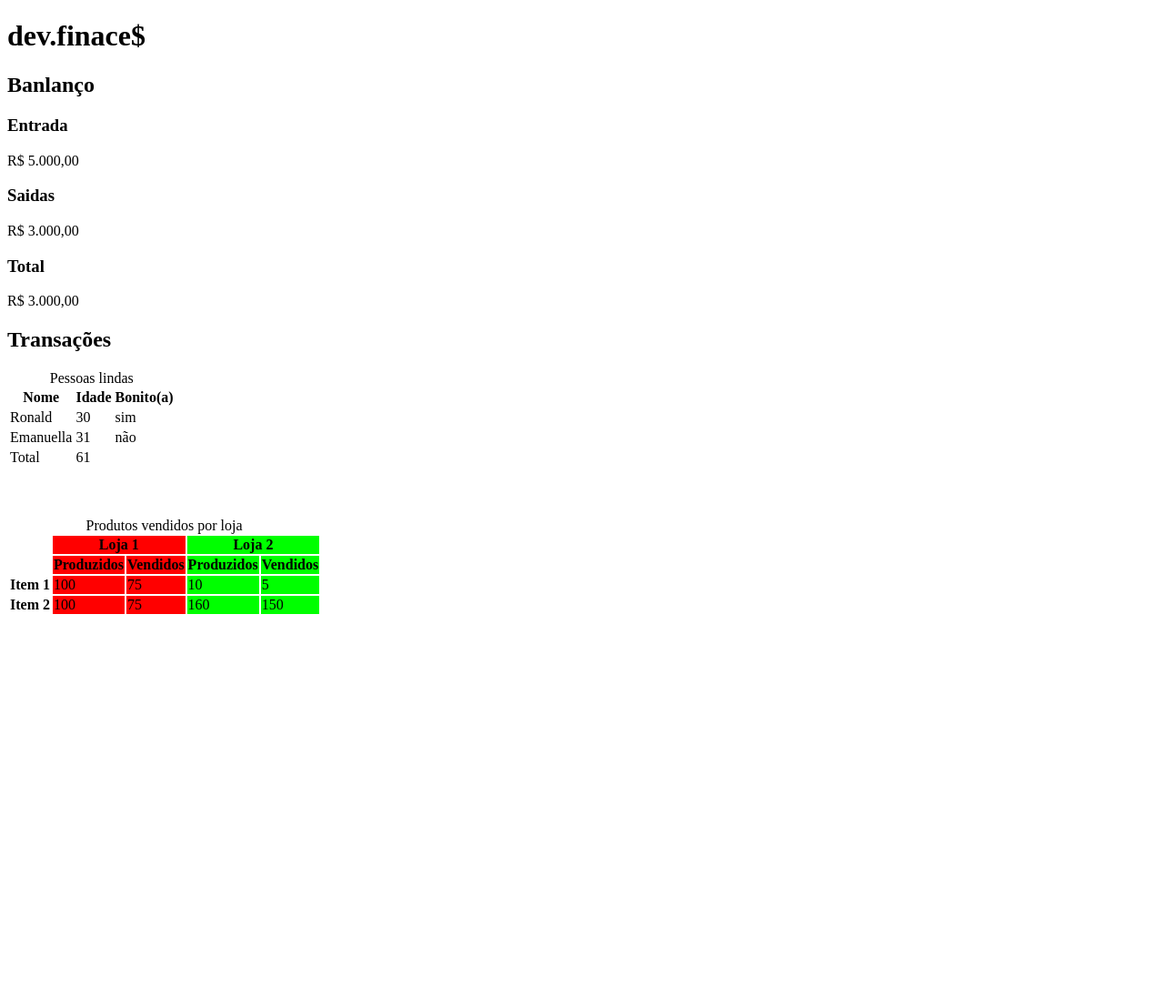
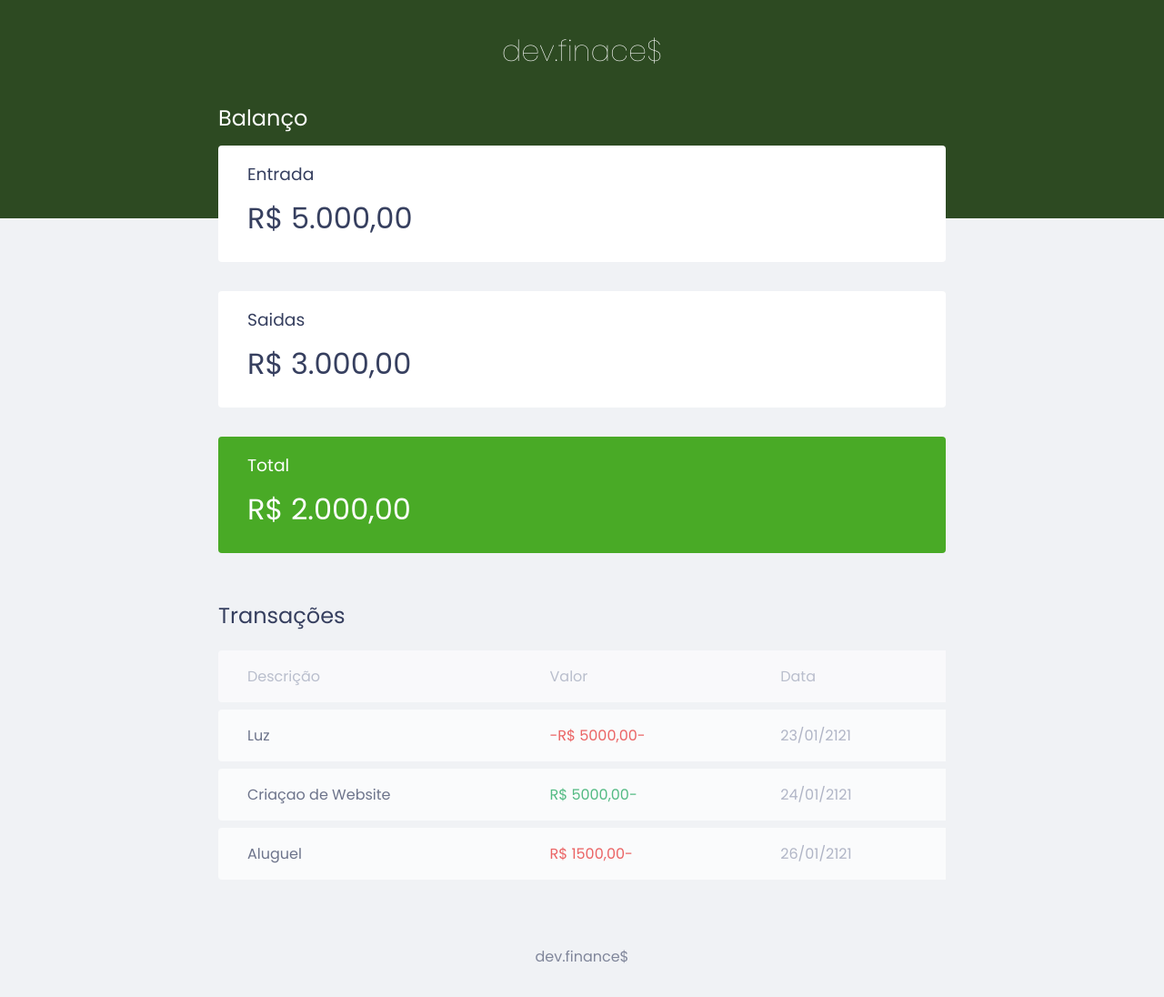
Before and after one commit to Ronaldss/Maratona-Discover--Rocketseat, a plain HTML site: page index.html in a window 1280 px wide. Shown: the whole page at 91% size. Before the commit the page ends 800 px from the top, so only its background shows below. Drawn offline with Linux system fonts and the light colour scheme.

Commit message:
Primeira estruturação da table e finalizando o primeiro dia da Maratona Discover

```diff
--- a/index.html
+++ b/index.html
@@ -5,120 +5,65 @@
   <meta http-equiv="X-UA-Compatible" content="IE=edge">
   <meta name="viewport" content="width=device-width, initial-scale=1.0">
   <title>Maratona Discover</title>
-  <style>
-    /* table {
-      border: solid 1px #000;
-      margin-bottom: 50px;
-    }
-    th {
-      background-color:dimgray;
-    }
-    td {
-      background-color:antiquewhite;
-    } */
-  </style>
+  <link rel="stylesheet" href="./styles.css">
+  <link rel="preconnect" href="https://fonts.gstatic.com">
+  <link rel="preconnect" href="https://fonts.gstatic.com">
+<link href="https://fonts.googleapis.com/css2?family=Poppins:ital,wght@0,100;0,400;0,700;0,800;1,100;1,400;1,700&display=swap" rel="stylesheet">
 </head>
 <body>
-  <h1>dev.finace$</h1>
-
-  <h2>Banlanço</h2>
+  <header>
+    <h1 id="logo">dev.finace$</h1>
+  </header>
+  <main class="container">
+    <section id="balance">
+      <h2>Balanço</h2>
+      <div class="card">
         <h3>Entrada</h3>
         <p>R$ 5.000,00</p>
-
+      </div>
+      <div class="card">
         <h3>Saidas</h3>
         <p>R$ 3.000,00</p>
+      </div>
+      <div class="card total">
+        <h3>Total</h3>
+        <p>R$ 2.000,00</p>
+      </div>
+    </section>
 
-  <h3>Total</h3>
-  <p>R$ 3.000,00</p>
-
-
-
+    <section id="trasaction">
       <h2>Transações</h2>
-
-  <table>
-    <caption>Pessoas lindas</caption>
+      <table id="data-table">
+        <!-- <caption>Transações</caption> -->
         <thead>
           <tr>
-        <th>Nome</th>
-        <th>Idade</th>
-        <th>Bonito(a)</th>
+            <th>Descrição</th>
+            <th>Valor</th>
+            <th>Data</th>
           </tr>
         </thead>
         <tbody>
           <tr>
-        <td>Ronald</td>
-        <td>30</td>
-        <td>sim</td>
+            <td class="description">Luz</td>
+            <td class="expense">-R$ 5000,00-</td>
+            <td class="date">23/01/2121</td>
           </tr>
           <tr>
-        <td>Emanuella</td>
-        <td>31</td>
-        <td>não</td>
+            <td class="description">Criaçao de Website</td>
+            <td class="income">R$ 5000,00-</td>
+            <td class="date">24/01/2121</td>
+          </tr>
+          <tr>
+            <td class="description">Aluguel</td>
+            <td class="expense">R$ 1500,00-</td>
+            <td class="date">26/01/2121</td>
           </tr>
         </tbody>
-    <tfoot>
-      <tr>
-        <td>Total</td>
-        <td>61</td>
-      </tr>
-    </tfoot>
-  </table><br><br><br>
-
-
-
-
-
-<table>
-  <caption>Produtos vendidos por loja</caption>
-
-
-  <colgroup>
-    <col>
-    <col span="2" style="background-color: red;">
-    <col  span="2" style="background-color:#0f0">
-  </colgroup>
-
-
-  <thead>
-    <tr>
-      <th rowspan="2"></th>
-      <th colspan="2" scope="colgroup">Loja 1</th>
-      <th colspan="2" scope="colgroup">Loja 2</th>
-    </tr>
-    <tr>
-      <th scope="col">Produzidos</th>
-      <th scope="col">Vendidos</th>
-      <th scope="col">Produzidos</th>
-      <th scope="col">Vendidos</th>
-    </tr>
-  </thead>
-  <tbody>
-    <tr>
-      <th>Item 1</th>
-      <td>100</td>
-      <td>75</td>
-      <td>10</td>
-      <td>5</td>
-    </tr>
-    <tr>
-      <th>Item 2</th>
-      <td>100</td>
-      <td>75</td>
-      <td>160</td>
-      <td>150</td>
-    </tr>
-  </tbody>
-  <tfoot>
-
-  </tfoot>
       </table>
-
-
-
-
-
-
-
-
+    </section>
+  </main>
+  <footer>
+    <p>dev.finance$</p>
+  </footer>
 </body>
 </html>
--- /dev/null
+++ b/styles.css
@@ -0,0 +1,119 @@
+/* Global ----------------- */
+:root {
+  --color-dark-blue: #363f5f;
+}
+* {
+  margin: 0;
+  padding: 0;
+  box-sizing: border-box;
+}
+
+body {
+  background: #f0f2f5;
+  font-family: 'Poppins', sans-serif;
+}
+/* Titles ------------------*/
+h2 {
+  margin-top: 3.2rem;
+  margin-bottom: 0.8rem;
+  color: var(--color-dark-blue);
+  font-weight: normal;
+}
+
+/* Header ------------------*/
+header {
+  background: #2d4a22;
+  padding: 2rem 0 10rem;
+  text-align: center;
+}
+#logo {
+  color:#fff;
+  font-weight: 100;
+}
+
+.container {
+  width: min(90vw, 800px);
+  margin: auto;
+}
+
+/* Balance -------------------*/
+#balance {
+  margin-top: -8rem;
+}
+#balance h2 {
+  color:#fff;
+  margin-top: 0;
+}
+
+/* Card ---------------------*/
+.card {
+  background:#fff;
+  padding: 1.5rem 2rem;
+  border-radius: .25rem;
+  margin-bottom: 2rem;
+  color:var(--color-dark-blue);
+}
+.card h3 {
+  font-weight: normal;
+  line-height: 1rem;
+}
+.card p {
+  font-size: 2rem;
+  line-height: 3rem;
+  margin-top: 1rem;
+}
+.card.total {
+  background:#49aa26;
+  color:#fff;
+}
+/*Table ---------------------*/
+#data-table {
+  width: 100%;
+  border-spacing: 0 0.5rem;
+  color: #969cb3;
+}
+
+table thead tr th:first-child,
+table tbody tr td:first-child{
+  border-radius: 0.25rem 0 0 0.25rem;
+}
+
+table thead th {
+  background:#fff;
+  opacity: 0.6;
+  font-weight: normal;
+  padding: 1rem 2rem;
+
+  text-align: left;
+
+}
+
+table tbody tr {
+  opacity: 0.7;
+}
+table tbody tr:hover {
+  opacity: 1;
+}
+table tbody td {
+  background:#fff;
+  padding: 1rem 2rem;
+}
+
+td.description {
+  color: var(--color-dark-blue);
+}
+td.income {
+  color: #12a454;
+}
+td.expense {
+  color: #e92929;
+}
+
+/*Footer ---------------------*/
+footer {
+  text-align: center;
+  padding: 4rem 0 2rem;
+  color: var(--color-dark-blue);
+
+  opacity: 0.6;
+}
```
Lines whose indentation alone changed are shown as unchanged.
